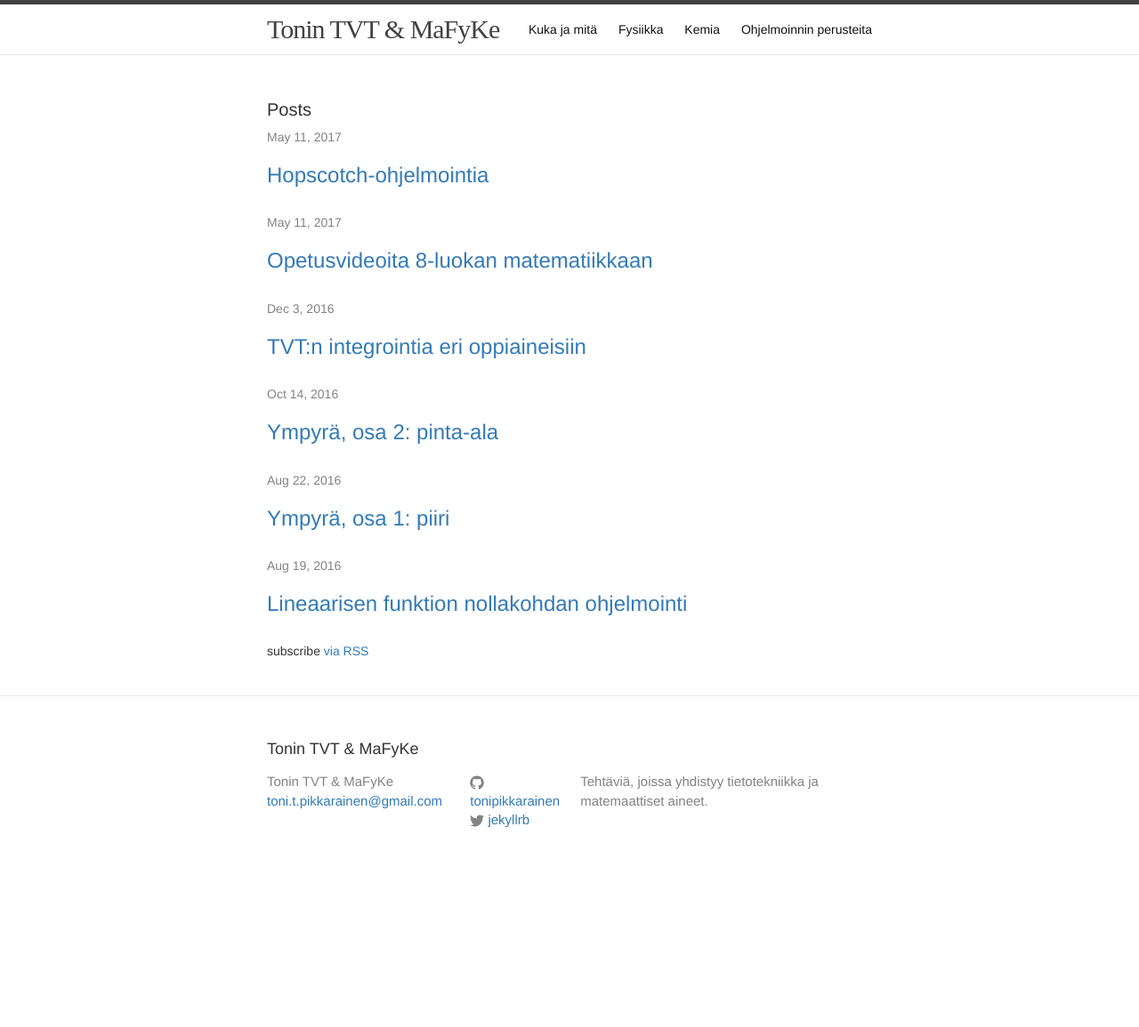
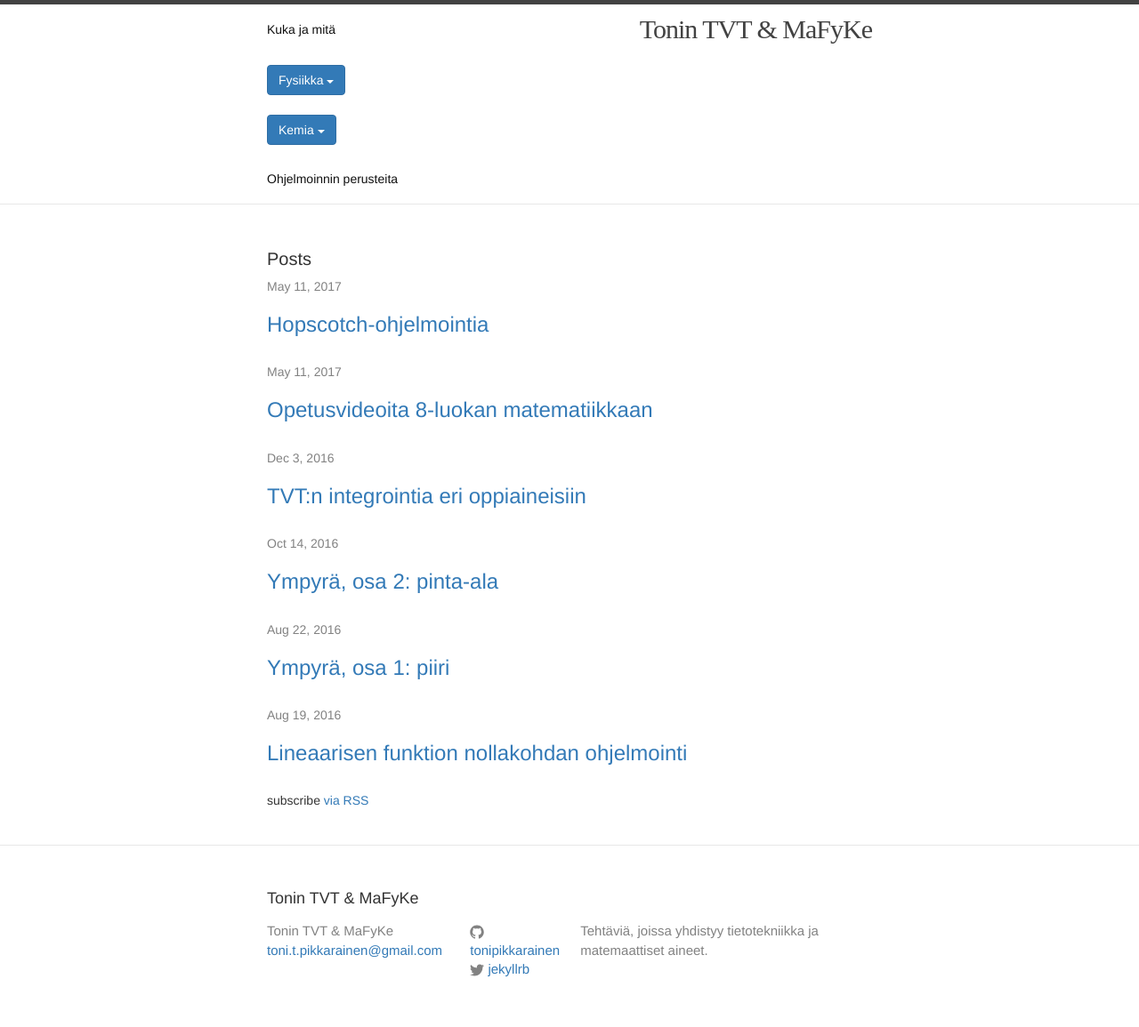
Before and after one commit to tonipikkarainen/tonipikkarainen.github.io, a Jekyll site: the page built from index.html, in a window 1280 px wide. Shown: the whole page at 89% size. Built offline with Jekyll 4.4.1, drawn with Linux system fonts in a browser that asks for light colours; some web fonts are replaced; before the commit the page ends 987 px from its top, so only the background shows below that.

Commit message:
multilevel-dropdown

```diff
--- a/_includes/head.html
+++ b/_includes/head.html
@@ -9,6 +9,7 @@
   <link rel="stylesheet" href="{{ "/css/main.css" | prepend: site.baseurl }}">
   <link rel="canonical" href="{{ page.url | replace:'index.html','' | prepend: site.baseurl | prepend: site.url }}">
   <link rel="alternate" type="application/rss+xml" title="{{ site.title }}" href="{{ "/feed.xml" | prepend: site.baseurl | prepend: site.url }}">
+  <link rel="stylesheet" type="text/css" href="/oma.css">
 
   <script type="text/x-mathjax-config">
   MathJax.Hub.Config({tex2jax: {inlineMath: [['$','$'], ['\\(','\\)']]}});
@@ -20,4 +21,6 @@
 <!-- Latest compiled and minified CSS -->
 <link rel="stylesheet" href="https://maxcdn.bootstrapcdn.com/bootstrap/3.3.7/css/bootstrap.min.css" integrity="sha384-BVYiiSIFeK1dGmJRAkycuHAHRg32OmUcww7on3RYdg4Va+PmSTsz/K68vbdEjh4u" crossorigin="anonymous">
 
+
+
 </head>
--- a/_includes/header.html
+++ b/_includes/header.html
@@ -15,13 +15,103 @@
 
       <div class="trigger">
         {% for my_page in site.pages %}
-          {% if my_page.title %}
-          <a class="page-link" href="{{ my_page.url | prepend: site.baseurl }}">{{ my_page.title }}</a>
+          {% if my_page.title =="Fysiikka" %}
+		  <!--<a class="dropdown-toggle" data-toggle="dropdown" href="#" >{{ my_page.title }}
+        <span class="caret"></span></a>
+        <ul class="dropdown-menu multi-level">
+          <li><a href="/fysiikka/ylakoulu/yk">Yläkoulu</a></li>
+		 <li class="dropdown-submenu><a tabindex="-1" href="#" >Lukio</a>
+			<ul class="dropdown-menu">
+				<li><a href="/fysiikka/lukio/tasainenliike/tl">Tasainen liike</a></li>
+			</ul>
+		</li>
+        </ul>-->
+		<div class="dropdown">
+            <a id="dLabel" role="button" data-toggle="dropdown" class="btn btn-primary" data-target="#" href="/page.html">
+                {{ my_page.title }} <span class="caret"></span>
+            </a>
+    		<ul class="dropdown-menu multi-level" role="menu" aria-labelledby="dropdownMenu">
+
+
+              <li class="dropdown-submenu">
+                <a tabindex="-1" href="#">Lukio</a>
+                <ul class="dropdown-menu">
+
+                  <li class="dropdown-submenu">
+                    <a href="#">Tasainen liike</a>
+                    <ul class="dropdown-menu">
+                        <li><a href="/fysiikka/lukio/tasainenliike/tl1">Tasainen liike Pythonilla 1</a></li>
+                    	<li><a href="/fysiikka/lukio/tasainenliike/tl2">Tasainen liike Pythonilla 2</a></li>
+                    </ul>
+                  </li>
+
+                </ul>
+              </li>
+			  <li class="dropdown-submenu">
+                <a tabindex="-1" href="#">Yläkoulu</a>
+                <ul class="dropdown-menu">
+
+                  <li class="dropdown-submenu">
+                    <a href="#">Tasainen liike</a>
+                    <ul class="dropdown-menu">
+                        <li><a href="#">Tulossa pian</a></li>
+                    	<li><a href="#">Tulossa pian</a></li>
+                    </ul>
+                  </li>
+
+                </ul>
+              </li>
+            </ul>
+        </div>
+
+		{% elsif my_page.title=="Kemia" %}
+		<div class="dropdown">
+            <a id="dLabel" role="button" data-toggle="dropdown" class="btn btn-primary" data-target="#" href="/page.html">
+                {{ my_page.title }} <span class="caret"></span>
+            </a>
+    		<ul class="dropdown-menu multi-level" role="menu" aria-labelledby="dropdownMenu">
+
+
+              <li class="dropdown-submenu">
+                <a tabindex="-1" href="#">Lukio</a>
+                <ul class="dropdown-menu">
+
+                  <li class="dropdown-submenu">
+                    <a href="#">Tasainen liike</a>
+                    <ul class="dropdown-menu">
+                        <li><a href="/fysiikka/lukio/tasainenliike/tl1">Tasainen liike Pythonilla 1</a></li>
+                    	<li><a href="/fysiikka/lukio/tasainenliike/tl2">Tasainen liike Pythonilla 2</a></li>
+                    </ul>
+                  </li>
+
+                </ul>
+              </li>
+			  <li class="dropdown-submenu">
+                <a tabindex="-1" href="#">Yläkoulu</a>
+                <ul class="dropdown-menu">
+
+                  <li class="dropdown-submenu">
+                    <a href="#">Tasainen liike</a>
+                    <ul class="dropdown-menu">
+                        <li><a href="#">Tulossa pian</a></li>
+                    	<li><a href="#">Tulossa pian</a></li>
+                    </ul>
+                  </li>
+
+                </ul>
+              </li>
+            </ul>
+        </div>
+
+		  {% elsif my_page.title %}
+		  <a class="page-link" href="{{ my_page.url | prepend: site.baseurl }}">{{ my_page.title }}</a>
+		  {% else %}
+
           {% endif %}
         {% endfor %}
       </div>
     </nav>
 
   </div>
-
+<!-- site-nav -->
 </header>
--- a/_sass/_layout.scss
+++ b/_sass/_layout.scss
@@ -21,7 +21,7 @@
     line-height: 56px;
     letter-spacing: -1px;
     margin-bottom: 0;
-    float: left;
+    float: right;
 
     &,
     &:visited {
@@ -30,7 +30,7 @@
 }
 
 .site-nav {
-    float: right;
+    float: left;
     line-height: 56px;
 
     .menu-icon {
--- /dev/null
+++ b/oma.css
@@ -0,0 +1,48 @@
+
+.dropdown-submenu {
+    position: relative;
+}
+
+.dropdown-submenu>.dropdown-menu {
+    top: 0;
+    left: 100%;
+    margin-top: -6px;
+    margin-left: -1px;
+    -webkit-border-radius: 0 6px 6px 6px;
+    -moz-border-radius: 0 6px 6px;
+    border-radius: 0 6px 6px 6px;
+}
+
+.dropdown-submenu:hover>.dropdown-menu {
+    display: block;
+}
+
+.dropdown-submenu>a:after {
+    display: block;
+    content: " ";
+    float: right;
+    width: 0;
+    height: 0;
+    border-color: transparent;
+    border-style: solid;
+    border-width: 5px 0 5px 5px;
+    border-left-color: #ccc;
+    margin-top: 5px;
+    margin-right: -10px;
+}
+
+.dropdown-submenu:hover>a:after {
+    border-left-color: #fff;
+}
+
+.dropdown-submenu.pull-left {
+    float: none;
+}
+
+.dropdown-submenu.pull-left>.dropdown-menu {
+    left: 100%;
+    margin-left: 10px;
+    -webkit-border-radius: 6px 0 6px 6px;
+    -moz-border-radius: 6px 0 6px 6px;
+    border-radius: 6px 0 6px 6px;
+}
```
